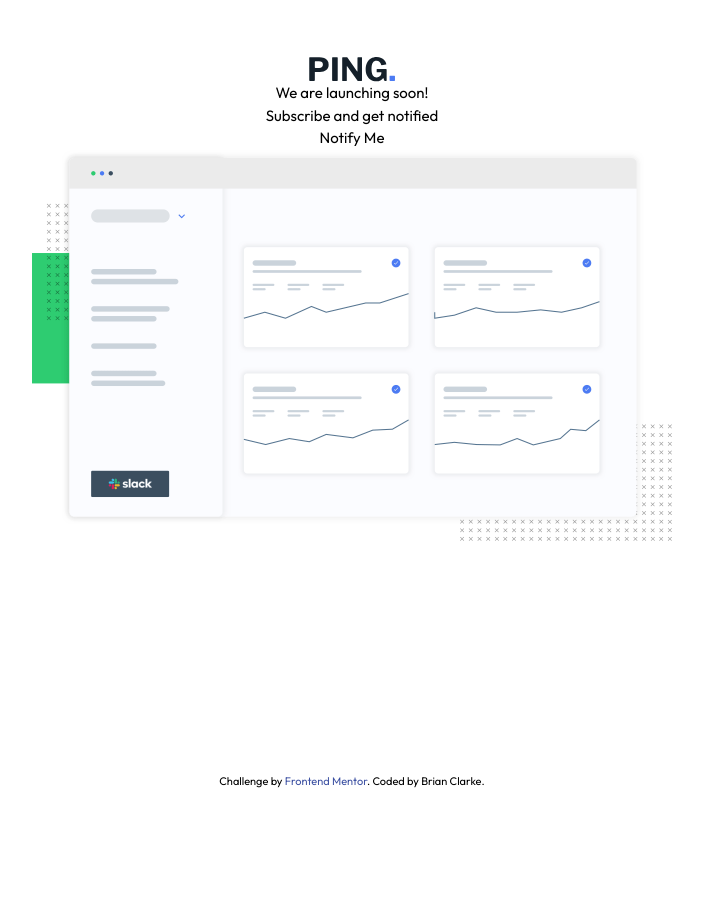
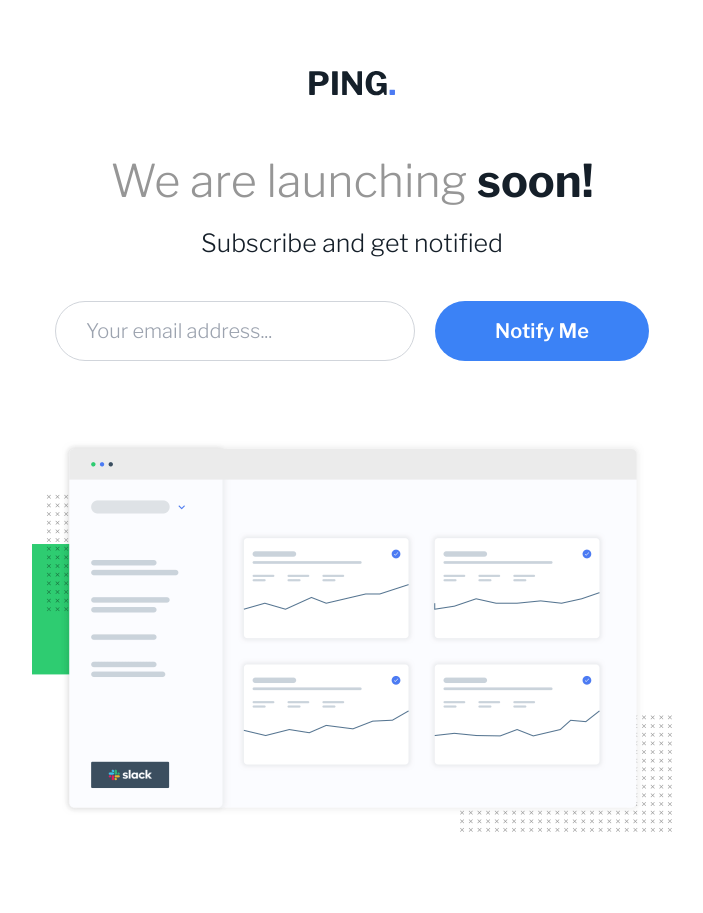
Before and after one commit to clarkeadg/fm-ping-coming-soon-page, a React (Vite) app: page / in a window 1280 px wide. Shown: the top 913 px of the page, without its empty margins (288-991 px from the left). Before the commit the page ends 800 px from the top, so only its background shows below. Built offline with nearby package versions, Linux system fonts and the light colour scheme.

Commit message:
coming soon page

```diff
--- a/package.json
+++ b/package.json
@@ -12,7 +12,8 @@
   },
   "dependencies": {
     "react": "^18.2.0",
-    "react-dom": "^18.2.0"
+    "react-dom": "^18.2.0",
+    "react-icons": "^4.12.0"
   },
   "devDependencies": {
     "@testing-library/react": "^14.0.0",
--- a/src/components/ComingSoon/ComingSoon.tsx
+++ b/src/components/ComingSoon/ComingSoon.tsx
@@ -1,23 +1,46 @@
 import logoUrl from '../../assets/images/logo.svg'
 import imgUrl from '../../assets/images/illustration-dashboard.png'
+import { FaFacebookF, FaTwitter, FaInstagram } from 'react-icons/fa'
 
 import './ComingSoon.css'
 
 const ComingSoon = () => {
   return (
-    <div className="flex flex-col items-center py-5">
-      <div className="">
+    <div className="font-light relative flex flex-col items-center pb-32">
+      <div className="py-4 mb-8">
         <img src={logoUrl} className=''/>
       </div>
-      <h1 className="">We are launching soon!</h1>
-      <p className="">Subscribe and get notified</p>
-      <div className="">
-        <button className="">
+      <h1 className="text-light text-4xl">We are launching <span className="text-dark font-bold">soon!</span></h1>
+      <p className="text-dark text-xl py-4">Subscribe and get notified</p>
+      <div className="flex items-center py-4 mb-8 gap-4">
+        <div className="h-12">
+          <input
+            className="border border-gray-300 px-6 w-72 h-full rounded-full overflow-hidden"
+            placeholder="Your email address..."
+          />
+        </div>
+        <button className="font-semibold bg-blue-500 rounded-full text-white px-12 py-3">
           Notify Me
         </button>
       </div>
-      <div className="">
+      <div className="py-4">
         <img src={imgUrl} className='max-w-full w-[640px]'/>
+      </div>
+      <div className="absolute bottom-0 flex justify-center items-end w-full h-32 text-center">
+        <div className="text-xs">
+          <div className="flex justify-center gap-3">
+            <a href="#" className="inline-block rounded-full p-2 border border-blue-500 text-blue-500 hover:text-white hover:bg-blue-500">
+              <FaFacebookF/>
+            </a>
+            <a href="#" className="inline-block rounded-full p-2 border border-blue-500 text-blue-500 hover:text-white hover:bg-blue-500">
+              <FaTwitter/>
+            </a>
+            <a href="#" className="inline-block rounded-full p-2 border border-blue-500 text-blue-500 hover:text-white hover:bg-blue-500">
+              <FaInstagram/>
+            </a>
+          </div>
+          <p className="text-gray-400 py-4">&copy; Copyright Ping. All rights reserved.</p>
+        </div>
       </div>
     </div>
   )
--- a/src/index.css
+++ b/src/index.css
@@ -1,14 +1,14 @@
-@import url('https://fonts.googleapis.com/css2?family=Outfit:wght@400;700&display=swap');
+@import url('https://fonts.googleapis.com/css2?family=Libre+Franklin:wght@300;600;700');
 
 @tailwind base;
 @tailwind components;
 @tailwind utilities;
 
-html, body { font-size: 15px; min-height: 100%; margin: 0; padding: 0; }
+html, body { font-size: 20px; min-height: 100%; margin: 0; padding: 0; }
 body { height: 100%; }
 #root { min-height: 100vh; }
 
 main { background-color: '#fff'; }
 
-.text-dark { color: hsl(218, 44%, 22%); }
-.text-light { color: hsl(220, 15%, 55%); }
+.text-dark { color: hsl(209, 33%, 12%); }
+.text-light { color: hsl(0, 0%, 59%); }
--- a/tailwind.config.js
+++ b/tailwind.config.js
@@ -7,7 +7,7 @@ export default {
   theme: {
     extend: {
       fontFamily: {
-        sans: ["Outfit", "sans-serif"],
+        sans: ["Libre Franklin", "sans-serif"],
       },
     },
   },
```
Also changed, not shown: 2 other files (tests, documents, lock files or other folders).
